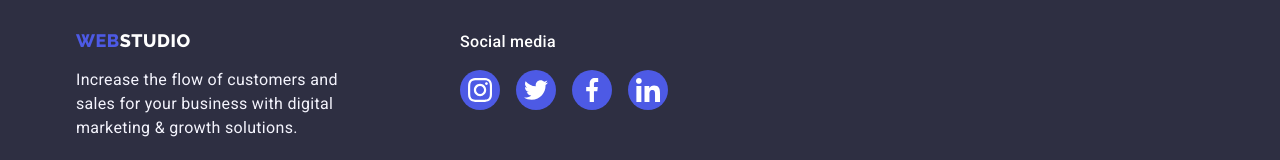
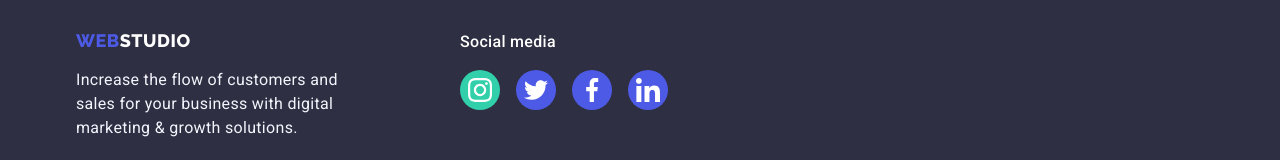
Before and after one commit to Anatoliy-Bezkrovnyi/goit-markup-hw-06, a plain HTML site: page index.html in a window 1280 px wide. In both pictures the pointer is over the link 480 px from the left and 3080 px from the top of the page. Shown: the part 2990-3150 px from the top of the page. Drawn offline with nearby package versions, Linux system fonts and the light colour scheme.

Commit message:
footer hower

```diff
--- a/css/styles.css
+++ b/css/styles.css
@@ -415,6 +415,12 @@ img {
   fill: var(--primary-background-color);
 }
 
+.footer-social-link:hover,
+.footer-social-link:focus,
+.footer-social-link:active {
+  background-color: var(--social-button-hover-color);
+}
+
 .team-card-social-link {
   width: 40px;
   height: 40px;
```
